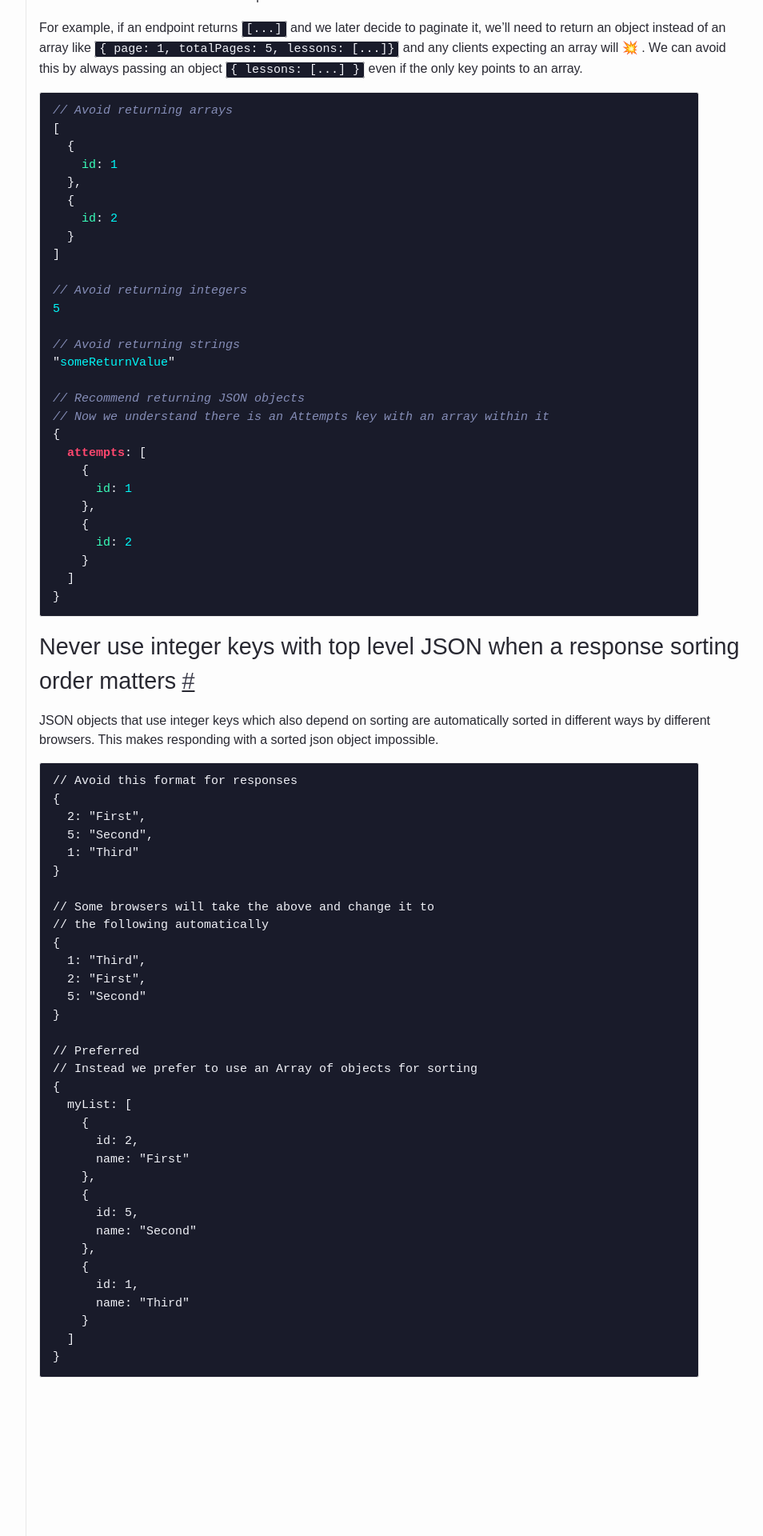
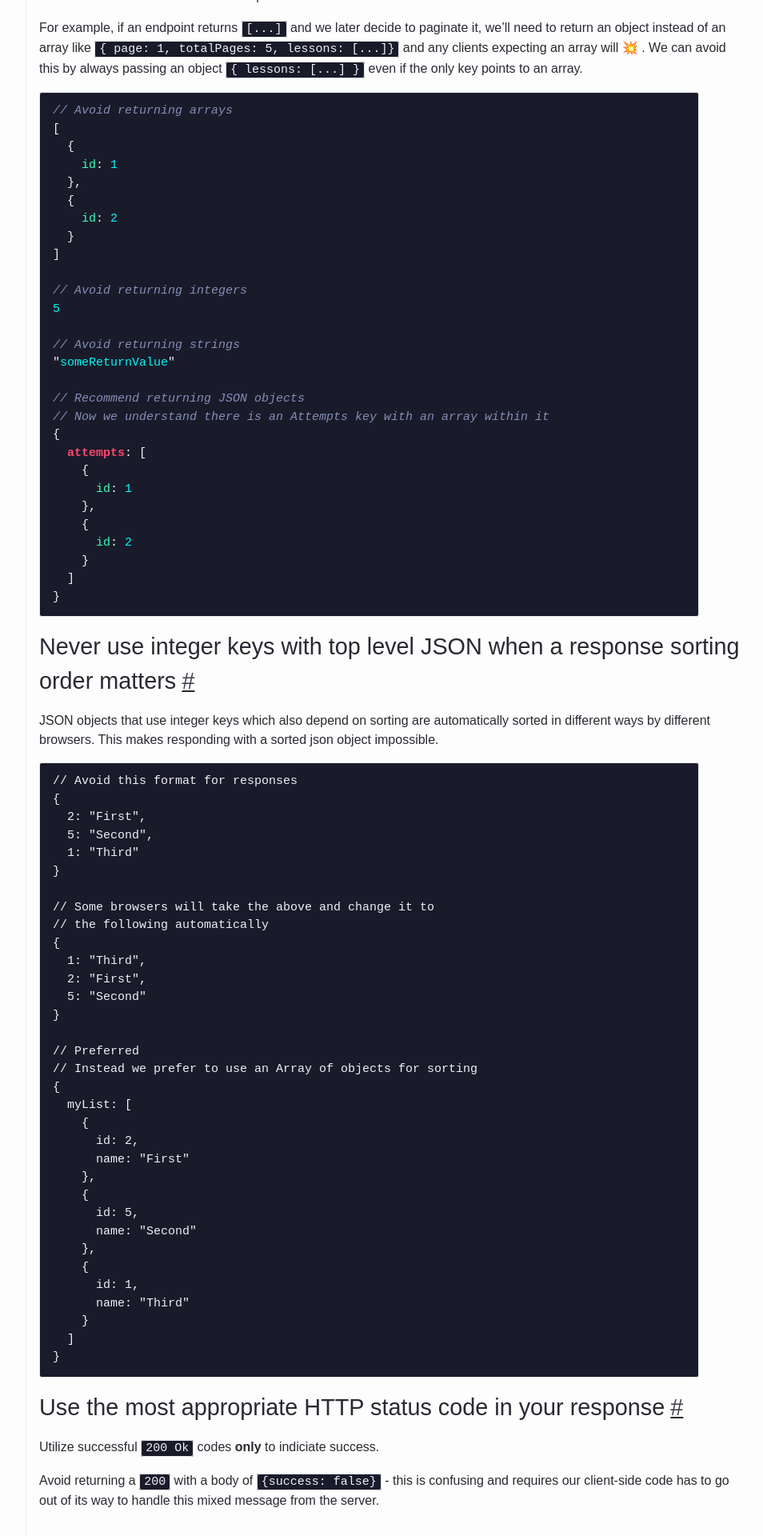
Before and after one commit to isabella232/lessonly.github.io, a Jekyll site: the page built from _styleguide/json.md, in a window 1280 px wide. Shown: the part 879-2799 px from the top of the page at 80% size, without its empty margins (287-1241 px from the left). Built offline with Jekyll 4.4.1, drawn with Linux system fonts in a browser that asks for light colours.

Commit message:
Add note about HTTP status codes

````diff
--- a/_styleguide/json.md
+++ b/_styleguide/json.md
@@ -108,3 +108,9 @@ JSON objects that use integer keys which also depend on sorting are automaticall
   ]
 }
 ```
+
+## Use the most appropriate HTTP status code in your response
+
+Utilize successful `200 Ok` codes **only** to indiciate success.
+
+Avoid returning a `200` with a body of `{success: false}` - this is confusing and requires our client-side code has to go out of its way to handle this mixed message from the server.
````
